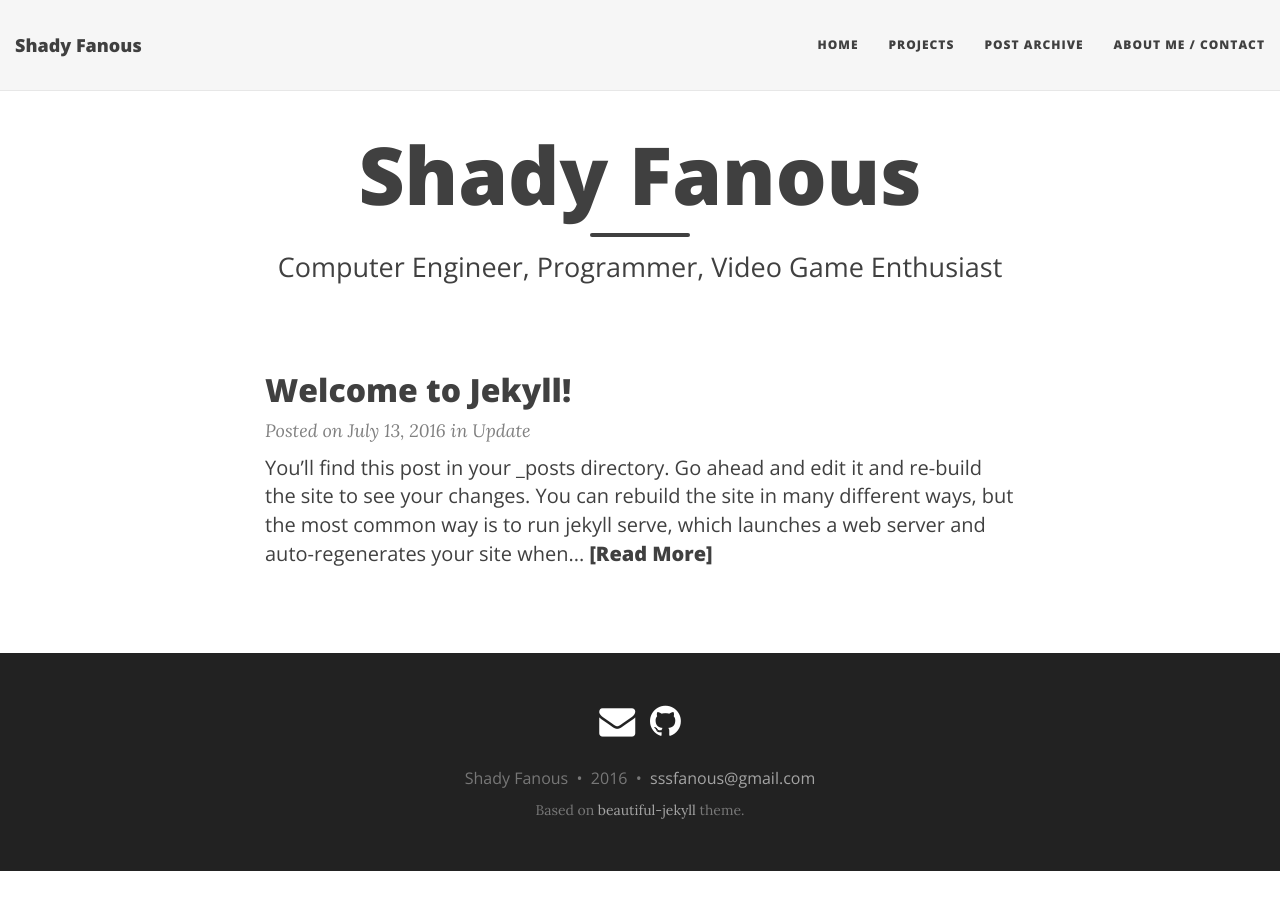
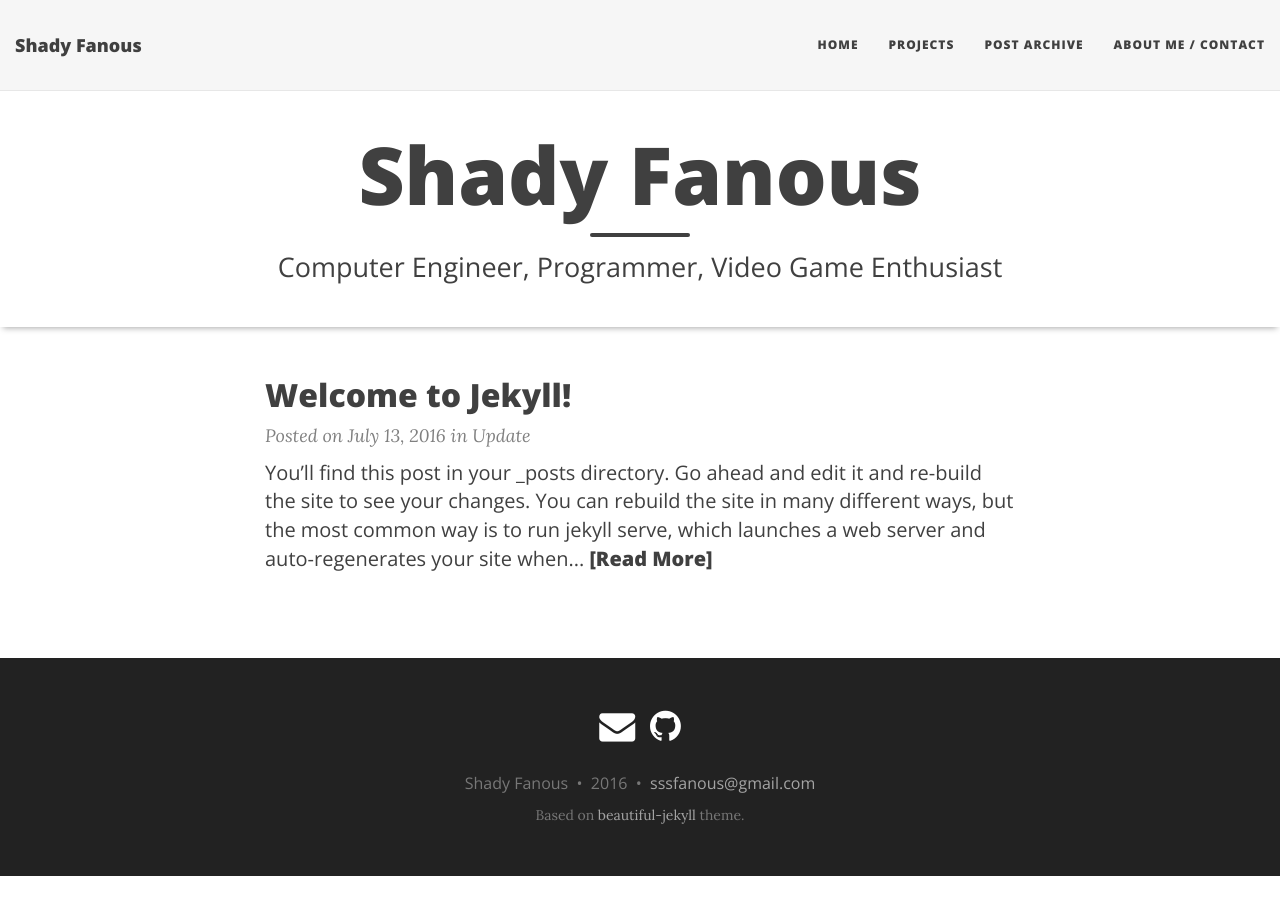
Before and after one commit to ShadyF/shadyf.github.io, a Jekyll site: the page built from index.html, in a window 1280 px wide. Built offline with Jekyll 4.4.1, drawn with Linux system fonts in a browser that asks for light colours; nearby versions of some CDN libraries; the list of posts is cut into pages by our own code.

Commit message:
Added seperator after name in home page

```diff
--- a/_includes/header.html
+++ b/_includes/header.html
@@ -45,7 +45,7 @@
   <span class='img-desc'></span>
 </div>
 {% endif %}
-<div class="intro-header no-img">
+<div class="intro-header no-img {% if page.title == 'Shady Fanous' %} main-page-intro {% endif %}">
   <div class="container">
     <div class="row">
       <div class="col-lg-8 col-lg-offset-2 col-md-10 col-md-offset-1">
--- a/assets/css/main.css
+++ b/assets/css/main.css
@@ -327,7 +327,8 @@
 }
 
 .post-preview:first-child {
-    margin-top: 35px;
+    margin-top: 30px;
+    padding-top: 0;
 }
 .post-preview:last-child {
     border-bottom: 0;
@@ -387,6 +388,11 @@
 .intro-header {
     margin: 80px 0 20px;
     position: relative;
+}
+
+.main-page-intro {
+    padding-bottom: 45px;
+    box-shadow: 0 4px 6px -3px #AAA;
 }
 
 .intro-header.big-img {
@@ -561,7 +567,7 @@
     font-size: 14px;
     font-weight: 800;
     letter-spacing: 1px;
-    padding: 10px 5px;
+    padding: 10px 10px;
     background: #FFF;
     border-radius: 0;
     color: #404040;
@@ -676,3 +682,11 @@
     text-decoration: none;
     color: #b71137;
 }
+
+.previous-page {
+    float: left;
+}
+
+.next-page {
+    float: right;
+}
--- a/index.html
+++ b/index.html
@@ -32,13 +32,13 @@
 {% if paginator.total_pages > 1 %}
 <ul class="pager main-pager">
   {% if paginator.previous_page %}
-  <li class="previous">
-    <a href="{{ paginator.previous_page_path | prepend: site.baseurl | replace: '//', '/' }}">&larr; Newer Posts</a>
+  <li class="next-page">
+    <a href="{{ paginator.previous_page_path | prepend: site.baseurl | replace: '//', '/' }}">Newer Posts &rarr;</a>
   </li>
   {% endif %}
   {% if paginator.next_page %}
-  <li class="next">
-    <a href="{{ paginator.next_page_path | prepend: site.baseurl | replace: '//', '/' }}">Older Posts &rarr;</a>
+  <li class="previous-page">
+    <a href="{{ paginator.next_page_path | prepend: site.baseurl | replace: '//', '/' }}">&larr; Older Posts</a>
   </li>
   {% endif %}
 </ul>
```
